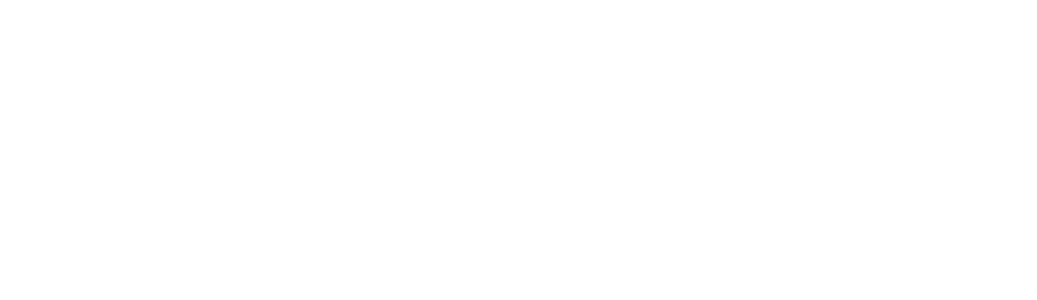
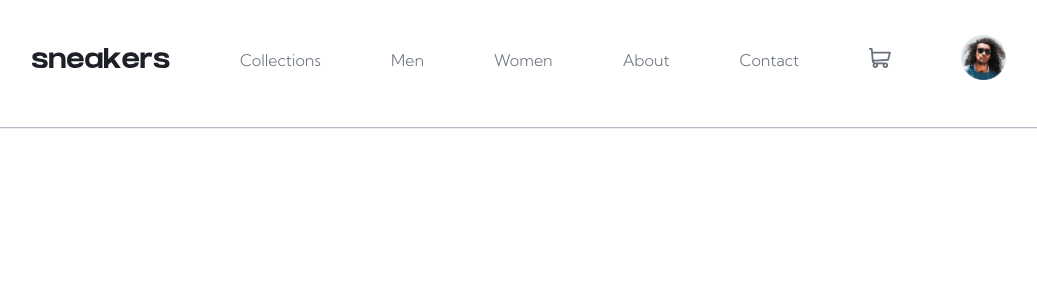
Before and after one commit to blevinspercussion/fem-ecommerce-main-page, a React (Create React App) app: page / in a window 1280 px wide. Shown: the top 300 px of the page, without its empty margins (141-1178 px from the left). Built offline with nearby package versions, Linux system fonts and the light colour scheme; the HTML template or start-up script is replaced by a standard one.

Commit message:
Nav bar in place...still need to fix spacing on shopping cart/avatar

```diff
--- a/src/App.css
+++ b/src/App.css
@@ -14,4 +14,18 @@
 
 .App {
   font-family: 'Kumbh Sans', sans-serif;
+  display: flex;
+  flex-direction: column;
+  align-items: center;
+  justify-content: center;
 }
+
+.App a {
+  text-decoration: none;
+  color: var(--dark-grayish-blue)
+}
+
+hr {
+  width: 85vw;
+  border-top: 1px solid var(--grayish-blue)
+}
--- a/src/App.js
+++ b/src/App.js
@@ -6,6 +6,7 @@ function App() {
   return (
     <div className="App">
       <Header />
+      <hr />
       <MainContentArea />
     </div>
   );
--- a/src/components/Header.jsx
+++ b/src/components/Header.jsx
@@ -1,9 +1,21 @@
 import './components.css';
+import logo from './img/logo.svg'
+import shoppingCart from './img/icon-cart.svg';
+import profilePic from './img/image-avatar.png';
 
 function Header () {
     return (
-        <div>
-
+        <div id='header'>
+            <ul className='main-nav'>
+                <li><img src={logo}></img></li>
+                <li><a href='#'>Collections</a></li>
+                <li><a href='#'>Men</a></li>
+                <li><a href='#'>Women</a></li>
+                <li><a href='#'>About</a></li>
+                <li><a href='#'>Contact</a></li>
+                <li className='push'><img src={shoppingCart}></img></li>
+                <li><img className='profile-pic' src={profilePic}></img></li>
+            </ul>
         </div>
     )
 }
--- a/src/components/components.css
+++ b/src/components/components.css
@@ -0,0 +1,30 @@
+ul {
+    list-style: none;
+}
+
+#header {
+    width: 100vw;
+}
+
+.main-nav {
+    display: flex;
+    align-items: center;
+    justify-content: center;
+    margin: 35px 0 35px 0;
+}
+
+#header li {
+    color: var(--dark-grayish-blue);
+    margin: 0 35px 0 35px;
+}
+
+.push {
+    /* display: flex;
+    align-items: center;
+    justify-content: center; */
+    margin-left: auto;
+}
+
+.profile-pic {
+    max-height: 45px;
+}
```
